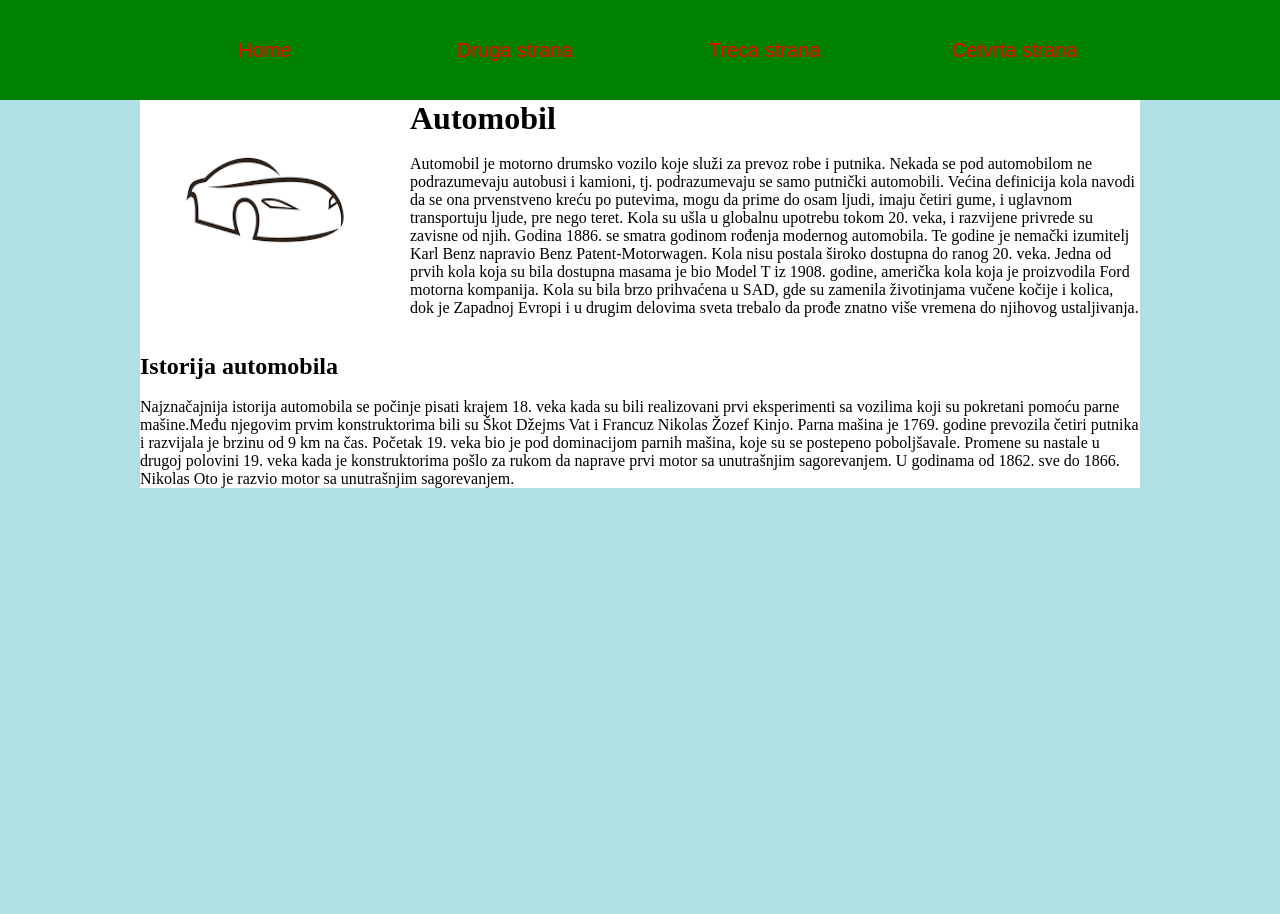
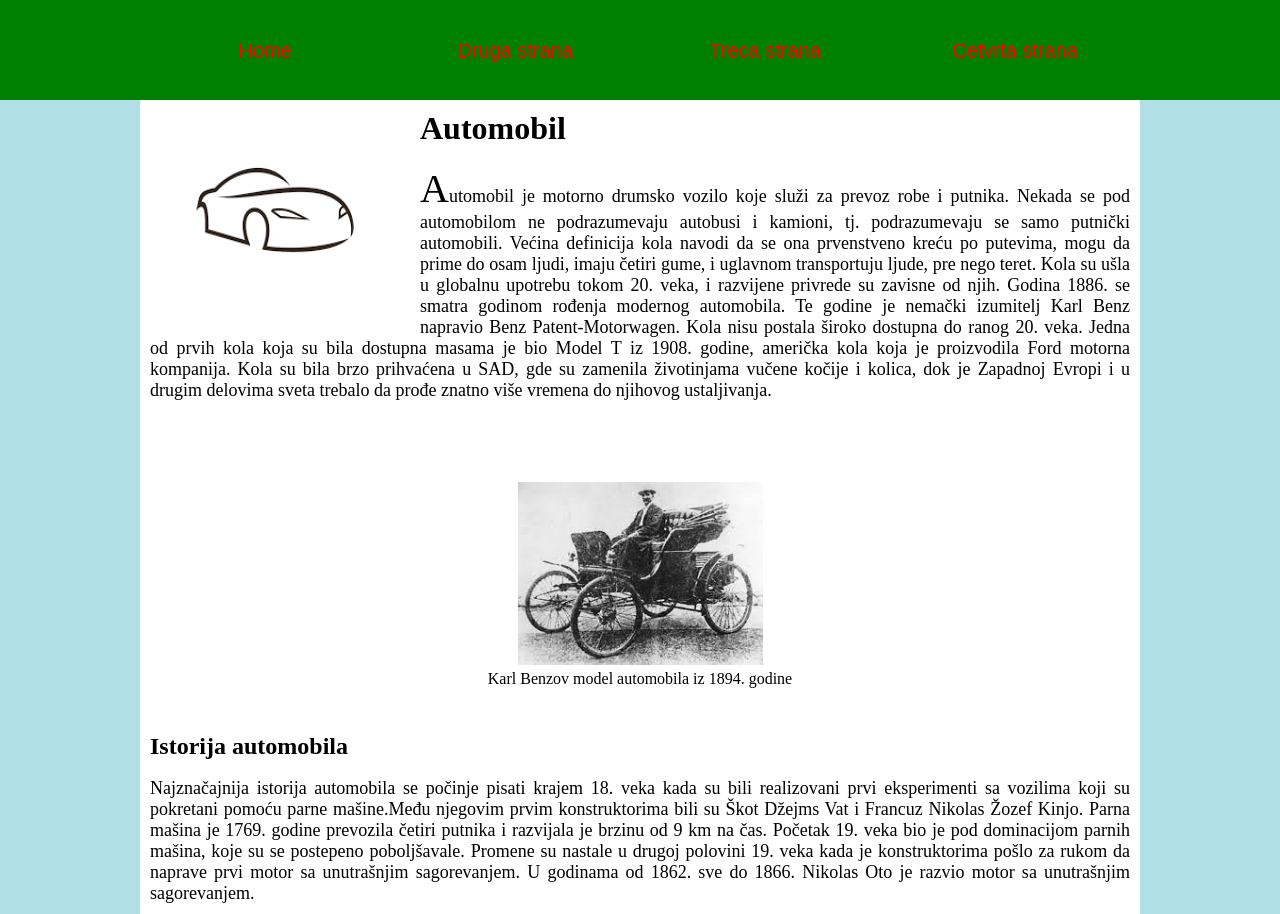
Before and after one commit to Ed11n/Projekat-sajt, a plain HTML site: page e.html in a window 1280 px wide. Before the commit the page ends 800 px from the top, so only its background shows below. Drawn offline with Linux system fonts and the light colour scheme.

Commit message:
Add files via upload

```diff
--- a/e.html
+++ b/e.html
@@ -7,8 +7,8 @@
 <nav>
     <div class="wrapper">
     <ul>
-        <li><a href="#">Home</a></li>
-        <li><a href="#">Druga strana</a></li>
+        <li><a href="index.html">Home</a></li>
+        <li><a href="Izgled.html">Druga strana</a></li>
         <li><a href="#">Treca strana</a></li>
         <li><a href="#">Cetvrta strana</a></li>
     </ul>
@@ -27,6 +27,10 @@
     </header>
     <br><br>
     <section>
+        <figure>
+            <img src="prvi auto.jfif" alt="prvi auto">
+            <figcaption>Karl Benzov model automobila iz 1894. godine</figcaption>
+        </figure>
         <h2>Istorija automobila</h2>
         <br>
         <p>Najznačajnija istorija automobila se počinje pisati krajem 18. veka kada su bili realizovani prvi eksperimenti sa vozilima koji su pokretani pomoću parne mašine.Među njegovim prvim konstruktorima bili su Škot Džejms Vat i Francuz Nikolas Žozef Kinjo. Parna mašina je 1769. godine prevozila četiri putnika i razvijala je brzinu od 9 km na čas.
--- a/et.css
+++ b/et.css
@@ -53,3 +53,36 @@ body{
     margin-bottom: 15px;
 
 }
+
+p{
+    text-align: justify;
+    font-size: 18px;
+}
+
+header p::first-letter{
+    font-size: 40px;
+}
+figure{
+    margin-top: 45px ;
+    margin-bottom: 45px ;
+}
+
+figure img{
+    height: 25%;
+    width: 25%;
+    margin: 5px auto;
+    display: block;
+}
+
+figcaption{
+    text-align: center;
+}
+
+main{
+    padding: 10px 10px;
+}
+
+hr{
+    margin-top: 10px;
+    margin-bottom: 10px;
+}
```
Also changed, not shown: index.html (added, +10 -0 lines), index20.html (added, +17 -0 lines), auto.jfif (added).
